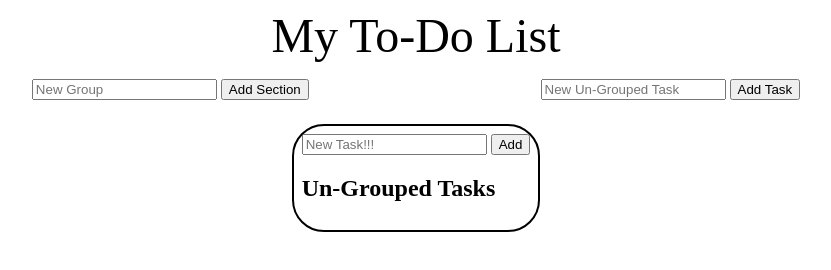
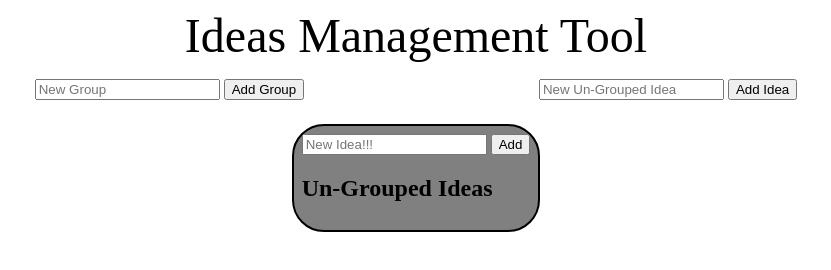
Before and after one commit to Tejas-Jain/IMT, a plain HTML site: page index.html in a window 1280 px wide. Shown: the whole page, without its empty margins (224-1055 px from the left). Drawn offline with Linux system fonts and the light colour scheme.

Commit message:
Minor Bug fixes

```diff
--- a/index.html
+++ b/index.html
@@ -4,32 +4,32 @@
     <meta charset="UTF-8">
     <meta http-equiv="X-UA-Compatible" content="IE=edge">
     <meta name="viewport" content="width=device-width, initial-scale=1.0">
-    <title>My To-Do List</title>
+    <title>Ideas Management Tool</title>
     <link rel="stylesheet" href="style.css">
     <script defer src="script.js"></script>
 </head>
 <body>
 <!-- Header Section -->
-    <header> My To-Do List </header>
+    <header> Ideas Management Tool </header>
 
 <!-- Header Button Section -->
     <div class="options">
         <span>
             <input class="newGroupTitle" type="text" cols="10" rows="1" placeholder="New Group"></input>
-            <button class="addSection">Add Section</button>
+            <button class="addSection">Add Group</button>
         </span>
         <span>
-            <input class="taskText" type="text" cols="10" rows="1" placeholder="New Un-Grouped Task"></input>
-            <button class="addTask btn">Add Task</button>
+            <input class="taskText" type="text" cols="10" rows="1" placeholder="New Un-Grouped Idea"></input>
+            <button class="addTask btn">Add Idea</button>
         </span>
     </div>
 
 <!-- Task Group Section -->
     <div class="taskGroups">
-        <div class="taskList">
-            <input class="taskText" cols="10" rows="1" placeholder="New Task!!!"></input>
+        <div class="taskList" style="background-color: grey;">
+            <input class="taskText" cols="10" rows="1" placeholder="New Idea!!!"></input>
             <button class="addTask btn">Add</button>
-            <h2>Un-Grouped Tasks</h2>
+            <h2>Un-Grouped Ideas</h2>
             <ol>
                 <!-- <li>
                     <span>This is One Task.</span>
--- a/script.js
+++ b/script.js
@@ -8,7 +8,7 @@ function addGroup(title="Hello 1"){
     var groupDiv = document.createElement("div");
     groupDiv.className="taskList";
     var groupContent = `
-        <input class="taskText" cols="10" rows="1" placeholder="New Task!!!"></input>
+        <input class="taskText" cols="10" rows="1" placeholder="New Idea!!!"></input>
         <button class="addTask btn">Add</button>
         <h2>${title}</h2>
         <ol>
```
